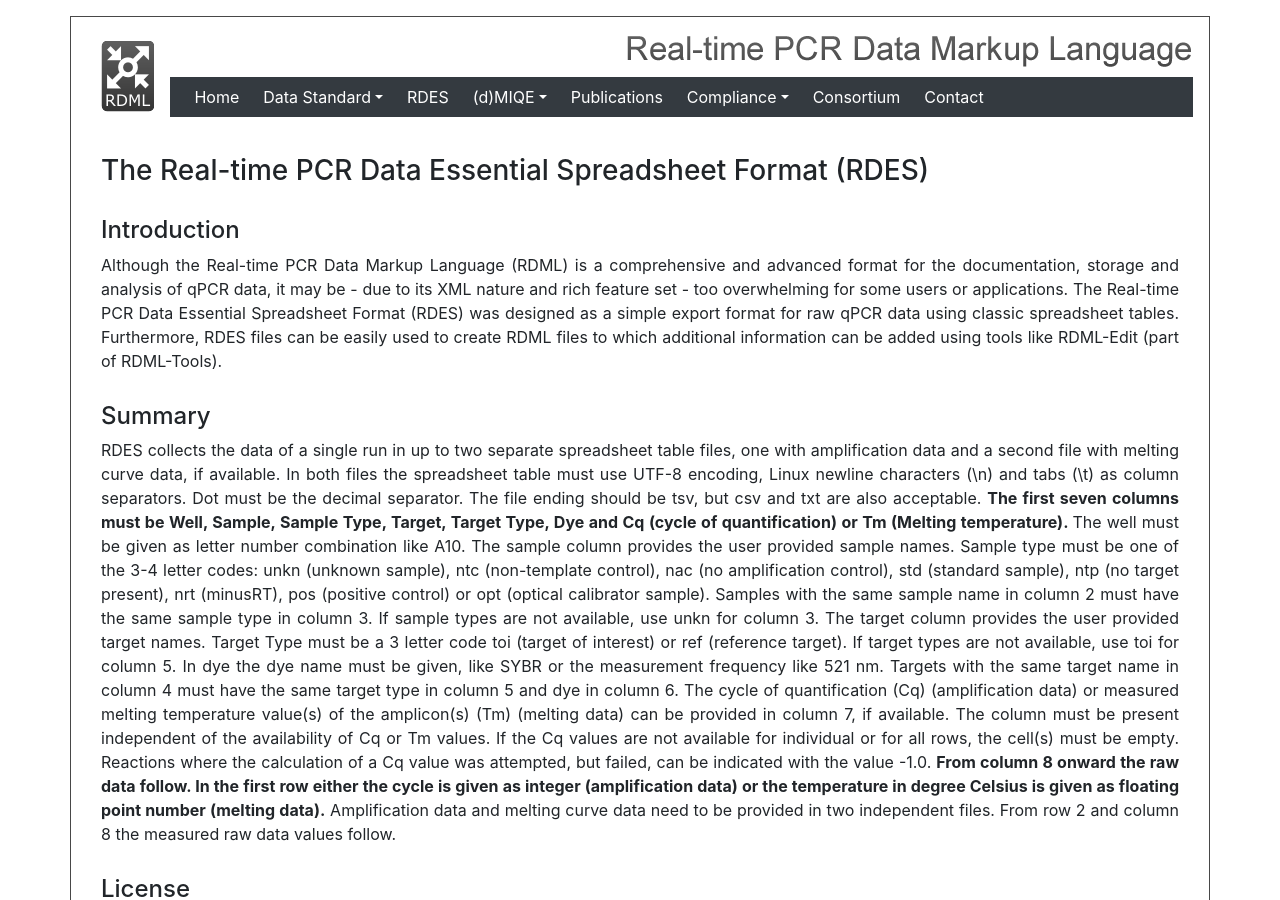
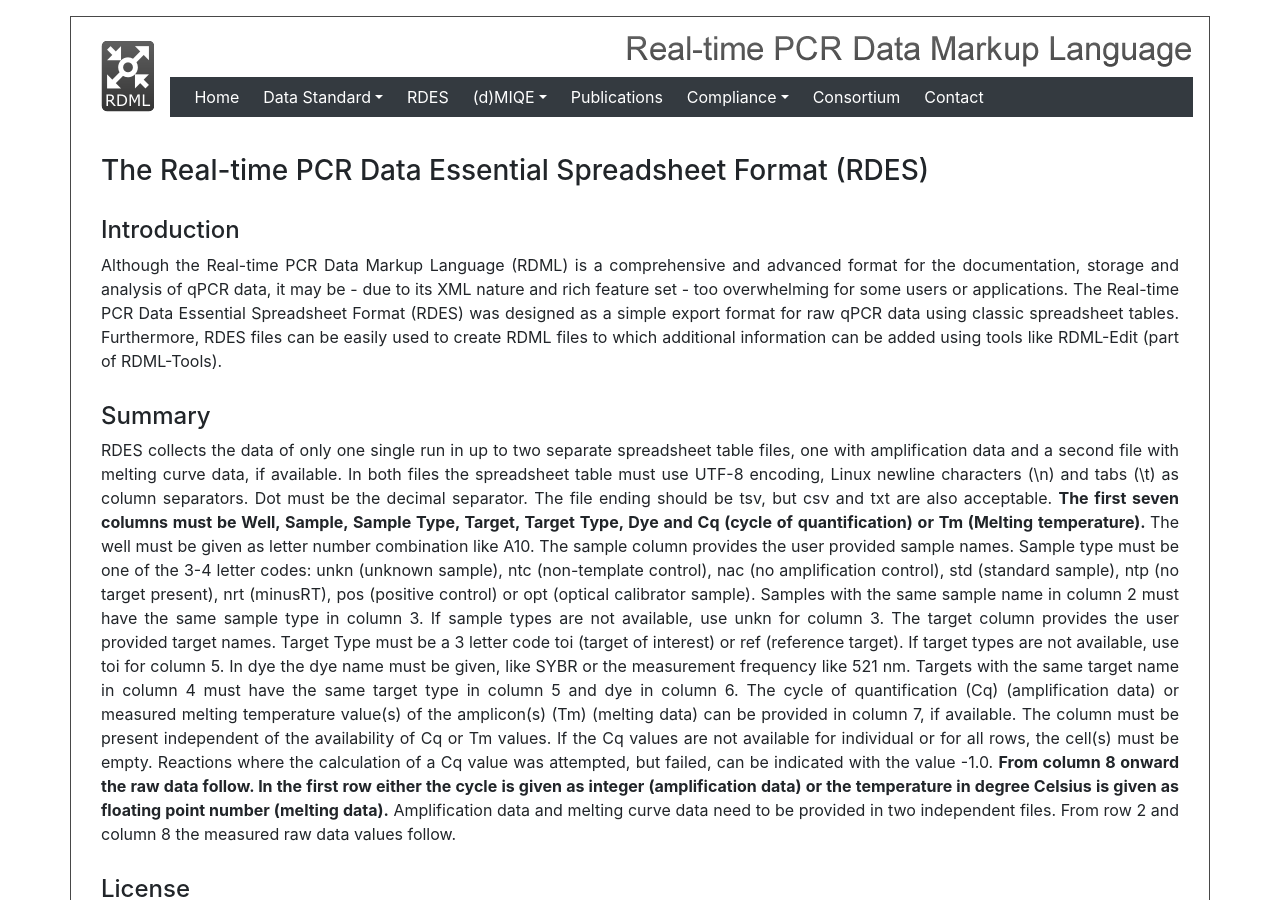
Before and after one commit to RDML-consortium/rdml-org.github.io, a Jekyll site: the page built from rdes.html, in a window 1280 px wide and 900 px high. Built offline with Jekyll 4.4.1, drawn with Linux system fonts in a browser that asks for light colours.

Commit message:
More RDES improvements

```diff
--- a/rdes.html
+++ b/rdes.html
@@ -14,8 +14,8 @@ Although the Real-time PCR Data Markup Language (RDML) is a comprehensive and ad
 </p>
 <h4>Summary</h4>
 <p>
-    RDES collects the data of a single run in up to two separate spreadsheet table files, one with amplification data
-    and a second file with melting curve data, if available. In both files the spreadsheet table must use UTF-8
+    RDES collects the data of only one single run in up to two separate spreadsheet table files, one with amplification
+    data and a second file with melting curve data, if available. In both files the spreadsheet table must use UTF-8
     encoding, Linux newline characters (\n) and tabs (\t) as column separators. Dot
     must be the decimal separator. The file ending should be tsv, but csv and txt are also acceptable.
     <strong>The first seven columns must be Well, Sample, Sample Type, Target, Target Type, Dye and Cq (cycle of
```
Also changed, not shown: files/rdml/RDES_v1_0_REC.txt (+1 -1 lines).
